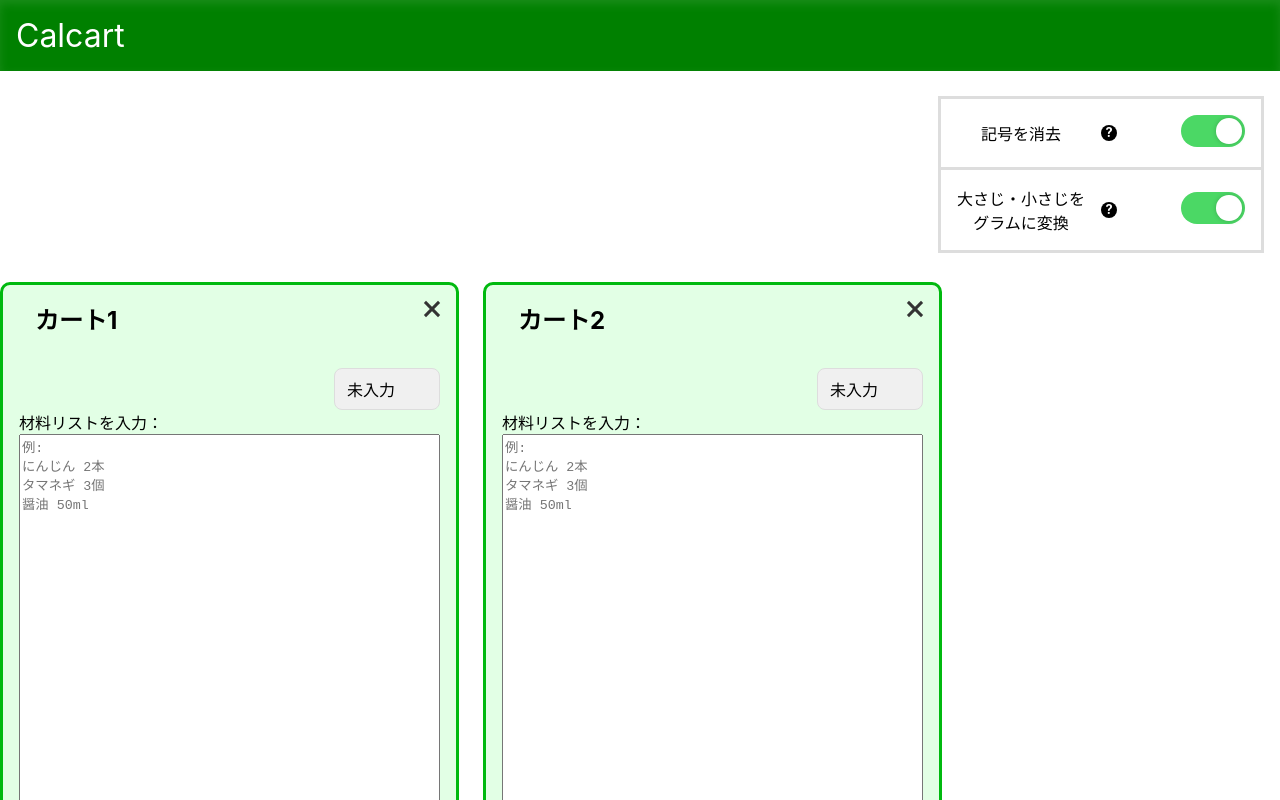
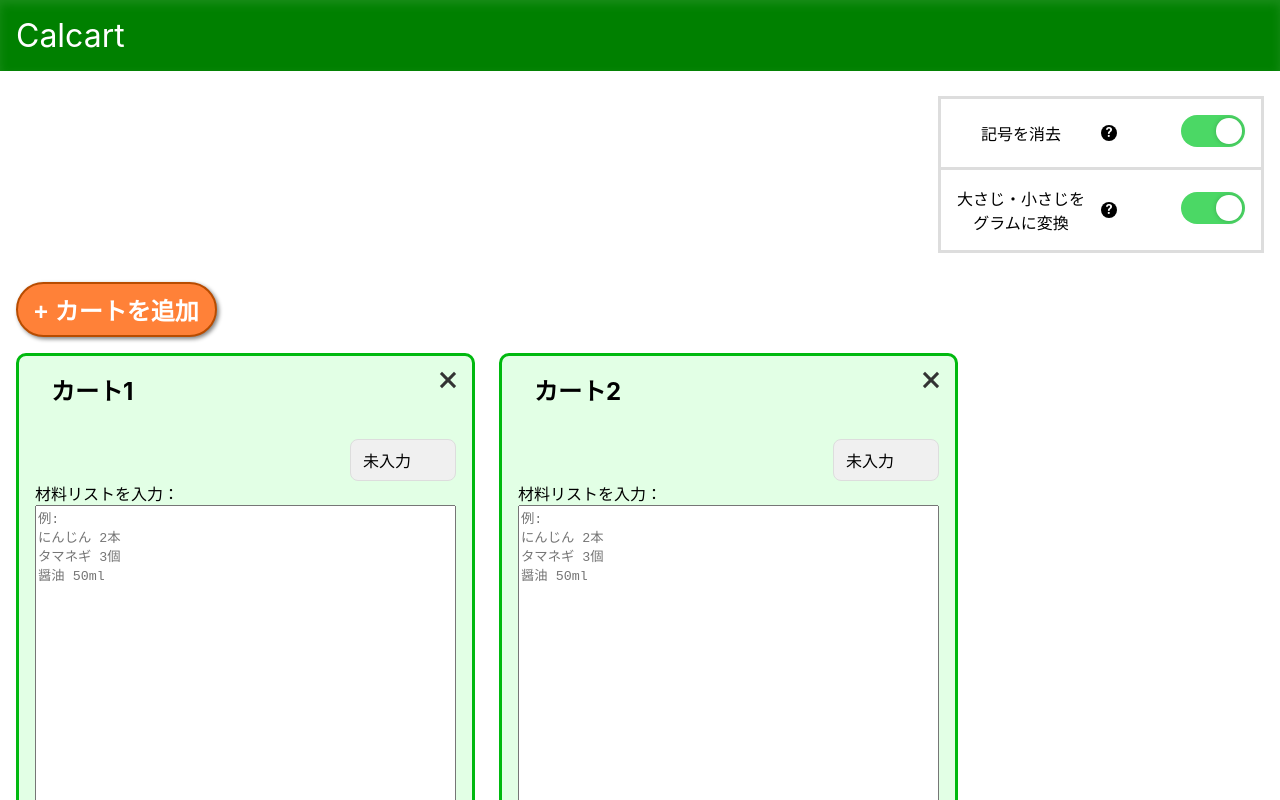
Before and after one commit to shimmen3141/calcart, a React (Create React App) app: page / in a window 1280 px wide. Shown: the top 800 px of the page. Built offline with nearby package versions, Linux system fonts and the light colour scheme.

Commit message:
add:カート追加ボタンにcssを追加

```diff
--- a/src/components/Carts/Carts.css
+++ b/src/components/Carts/Carts.css
@@ -3,11 +3,28 @@
   flex-wrap: nowrap;
   gap: 24px;
   overflow-x: auto;
+  margin: 0 1rem 0 1rem;
 }
 
-.input-group {
-  /* display: flex;
-  flex-direction: column;
+.addCartButton {
+  position: relative;
+  display: flex;
+  justify-content: center;
   align-items: center;
-  flex-shrink: 0; */
+
+  border-radius: 100vh;
+  border: 2px solid #b84c00;
+  background-color: rgb(255, 129, 56);
+  color: white;
+  box-shadow: 2px 2px 4px gray;
+  font-size: 1.5rem;
+  font-weight: bold;
+  padding: 0.5rem 1rem 0.5rem 1rem;
+  margin: 0 0 1rem 1rem;
+  cursor: pointer;
+
+  &:hover {
+    transition: 0.2s all;
+    transform: scale(1.05);
+  }
 }
--- a/src/components/Carts/Carts.js
+++ b/src/components/Carts/Carts.js
@@ -14,6 +14,13 @@ const Carts = ({ allCarts, setAllCarts }) => {
 
   return (
     <div>
+      <button
+        className="addCartButton"
+        onClick={handleAddCart}
+        disabled={hasMaxCarts()}
+      >
+        + カートを追加
+      </button>
       <div className="carts">
         <AnimatePresence>
           {allCarts.map((cart, index) => (
@@ -24,7 +31,6 @@ const Carts = ({ allCarts, setAllCarts }) => {
               exit={{ opacity: 0 }}
               transition={{ duration: 0.2 }}
               layout
-              className="input-group"
               ref={(node) => setRefs(node, index)}
             >
               <Cart
@@ -38,9 +44,6 @@ const Carts = ({ allCarts, setAllCarts }) => {
           ))}
         </AnimatePresence>
       </div>
-      <button onClick={handleAddCart} disabled={hasMaxCarts()}>
-        + カートを追加
-      </button>
     </div>
   );
 };
```
